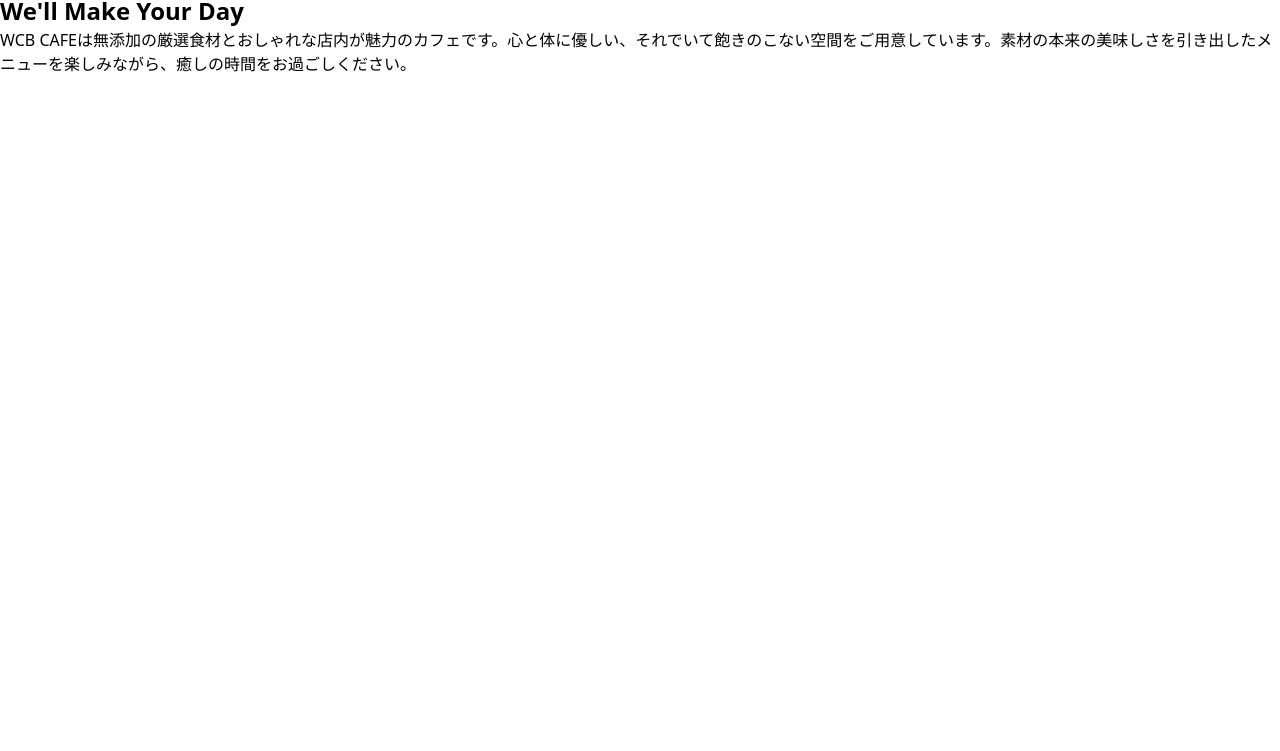
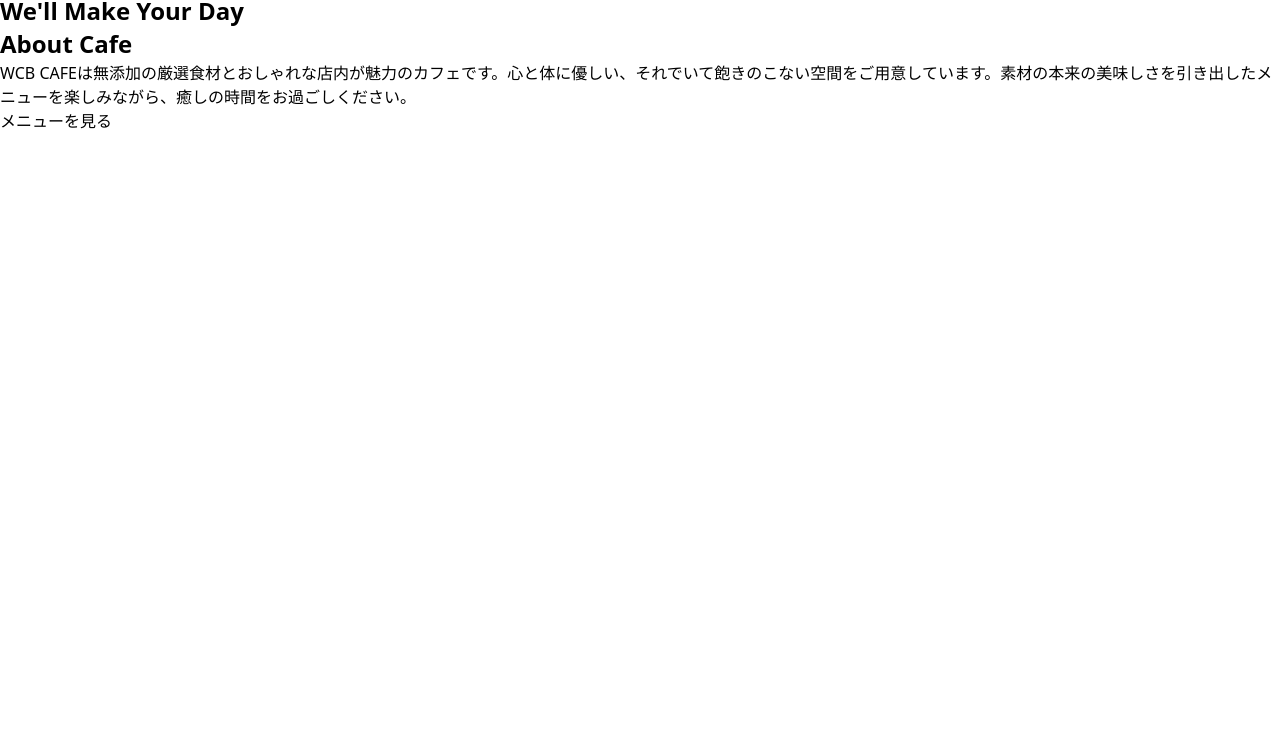
Before and after one commit to K025C0031/wcbcafe, a plain HTML site: page index.html in a window 1280 px wide. Shown: the part 49-800 px from the top of the page. Drawn offline with Linux system fonts and the light colour scheme; some packages are replaced by stand-ins of ours; a web font is replaced by a local one.

Commit message:
ボタン追加

```diff
--- a/index.html
+++ b/index.html
@@ -20,6 +20,8 @@
     <body>
         <h1>WCB CAFE</h1>
         <h2>We'll Make Your Day</h2>
+        <h2>About Cafe</h2>
         <p>WCB CAFEは無添加の厳選食材とおしゃれな店内が魅力のカフェです。心と体に優しい、それでいて飽きのこない空間をご用意しています。素材の本来の美味しさを引き出したメニューを楽しみながら、癒しの時間をお過ごしください。</p>
+        <a>メニューを見る</a>
     </body>
 </html>
```
